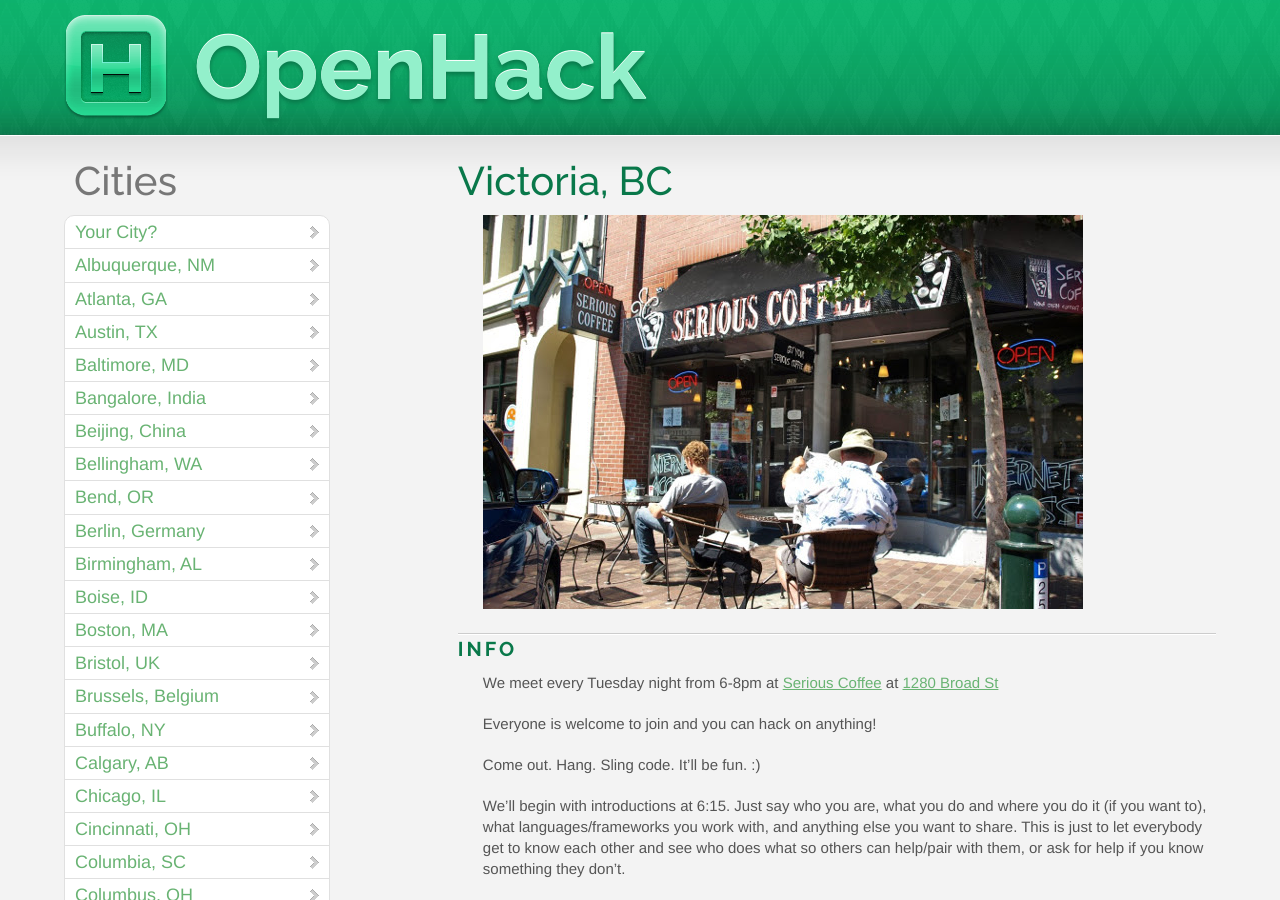
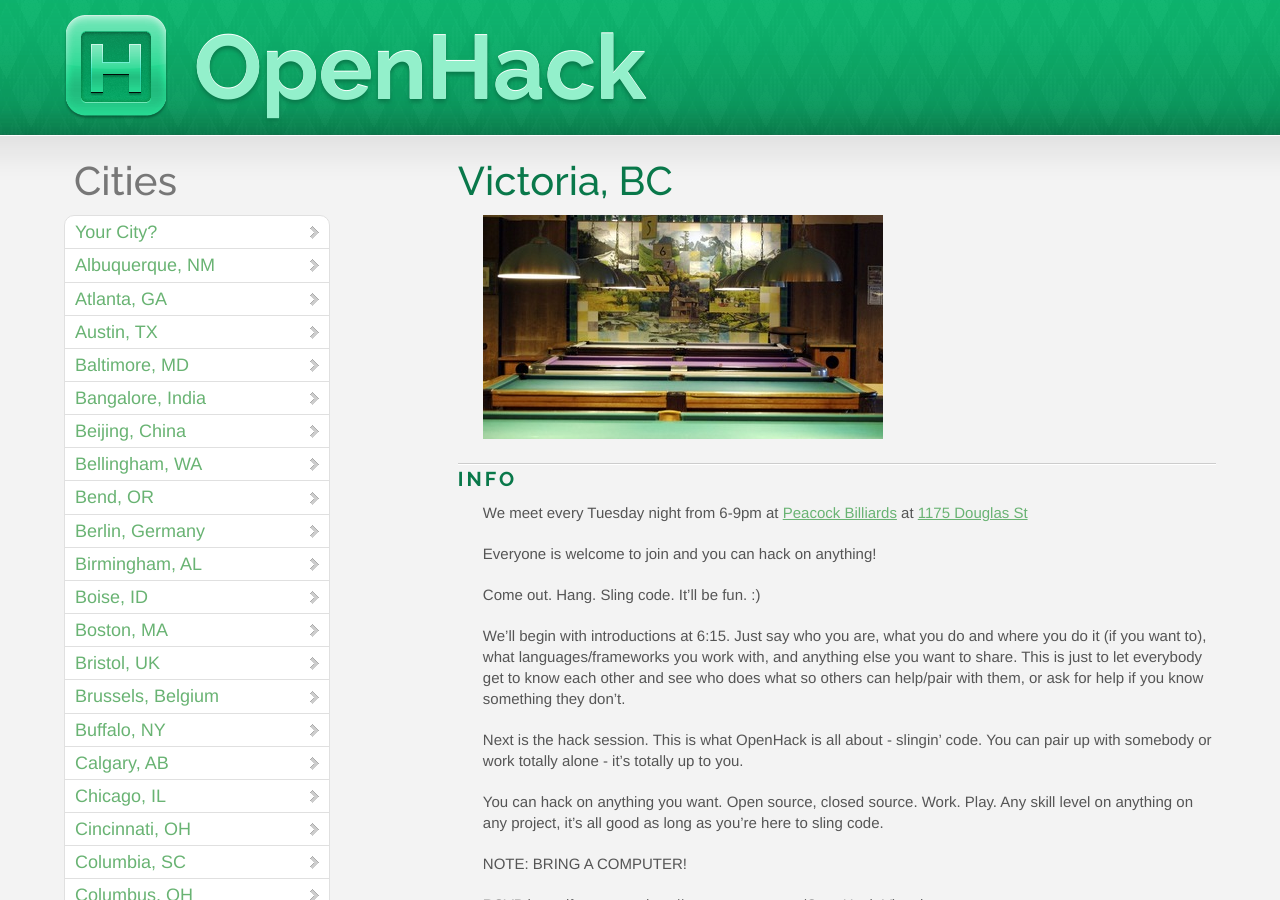
Before and after one commit to OpenHack/openhack.github.com, a Jekyll site: the page built from victoria/index.markdown, in a window 1280 px wide and 900 px high. Built offline with Jekyll 4.4.1, drawn with Linux system fonts in a browser that asks for light colours; nearby versions of some CDN libraries; Markdown is read by kramdown in place of the engine named in the settings; comment, search, counter and statistics services are not loaded.

Commit message:
updated new location for victoria bc
Change-Id: I23244c3927916476583e7e37eee1623782b1f89b

```diff
--- a/victoria/index.markdown
+++ b/victoria/index.markdown
@@ -5,11 +5,11 @@
 
 ## Victoria, BC
 
-![Serious Coffe, Victoria BC](/victoria/victoria.jpg)
+![Peacock Billiards, Victoria BC](/victoria/victoria.jpg)
 
 ### Info
 
-We meet every Tuesday night from 6-8pm at [Serious Coffee](http://www.seriouscoffee.com/locations/victoria/broad-street) at [1280 Broad St](https://maps.google.ca/maps?client=ubuntu&channel=fs&oe=utf-8&q=1280+Broad+St&ie=UTF8&hq=&hnear=1280+Broad+St,+Victoria,+British+Columbia+V8W+2A4&gl=ca&t=m&z=16&vpsrc=0)
+We meet every Tuesday night from 6-9pm at [Peacock Billiards](http://www.peacockbilliards.com/) at [1175 Douglas St](https://maps.google.ca/maps?client=ubuntu&channel=fs&oe=utf-8&q=1280+Broad+St&ie=UTF8&hq=&hnear=1280+Broad+St,+Victoria,+British+Columbia+V8W+2A4&gl=ca&t=m&z=16&vpsrc=://maps.google.ca/maps?ie=UTF-8&q=peacocks+victoria&fb=1&gl=ca&hq=peacocks+victoria&cid=0,0,8681642815041155577&ei=V6XuUamgC4ybigKlxICwBQ&ved=0CDUQrwswAA)
 
 Everyone is welcome to join and you can hack on anything!
 
```
Also changed, not shown: victoria/victoria.jpg.
